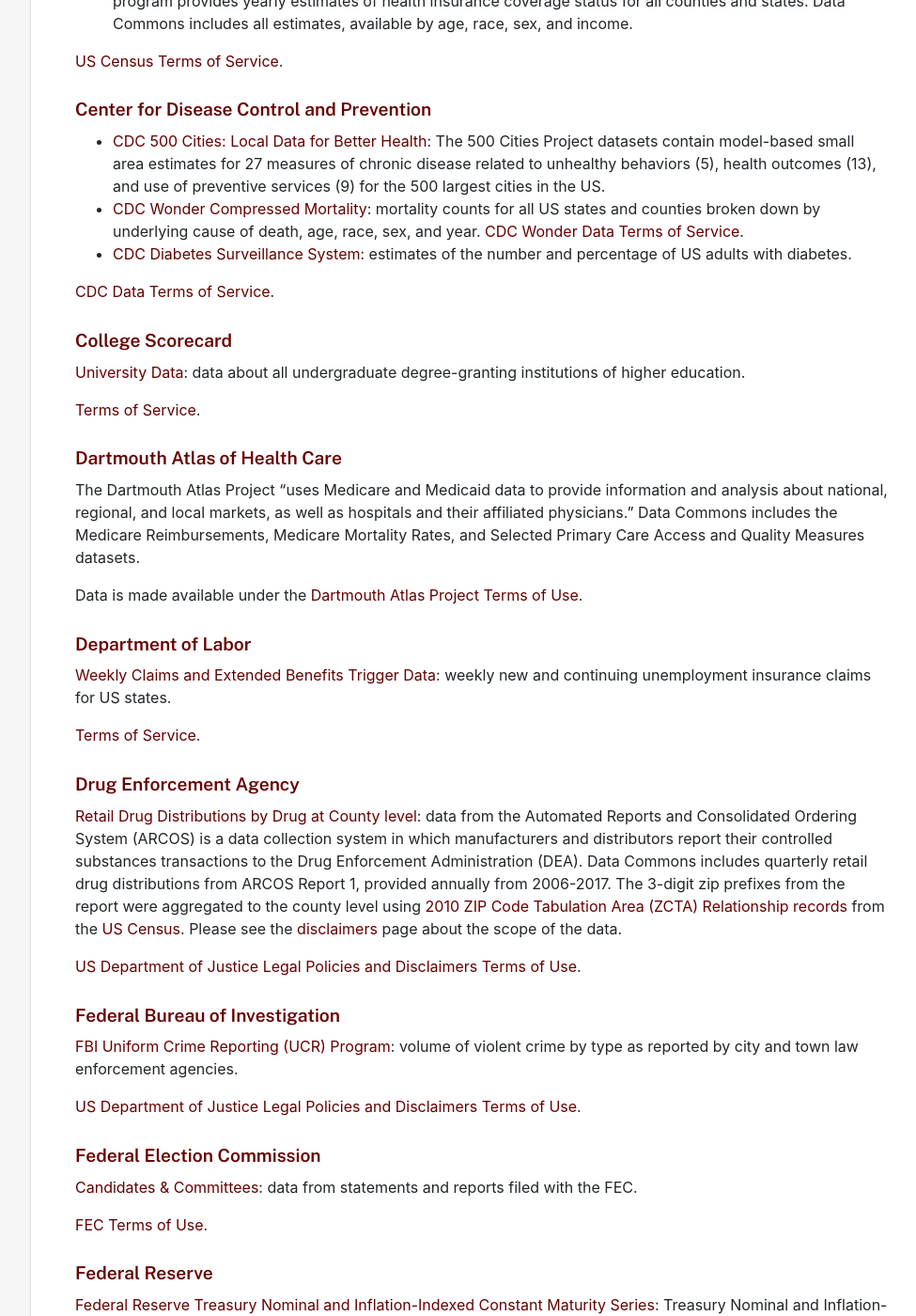
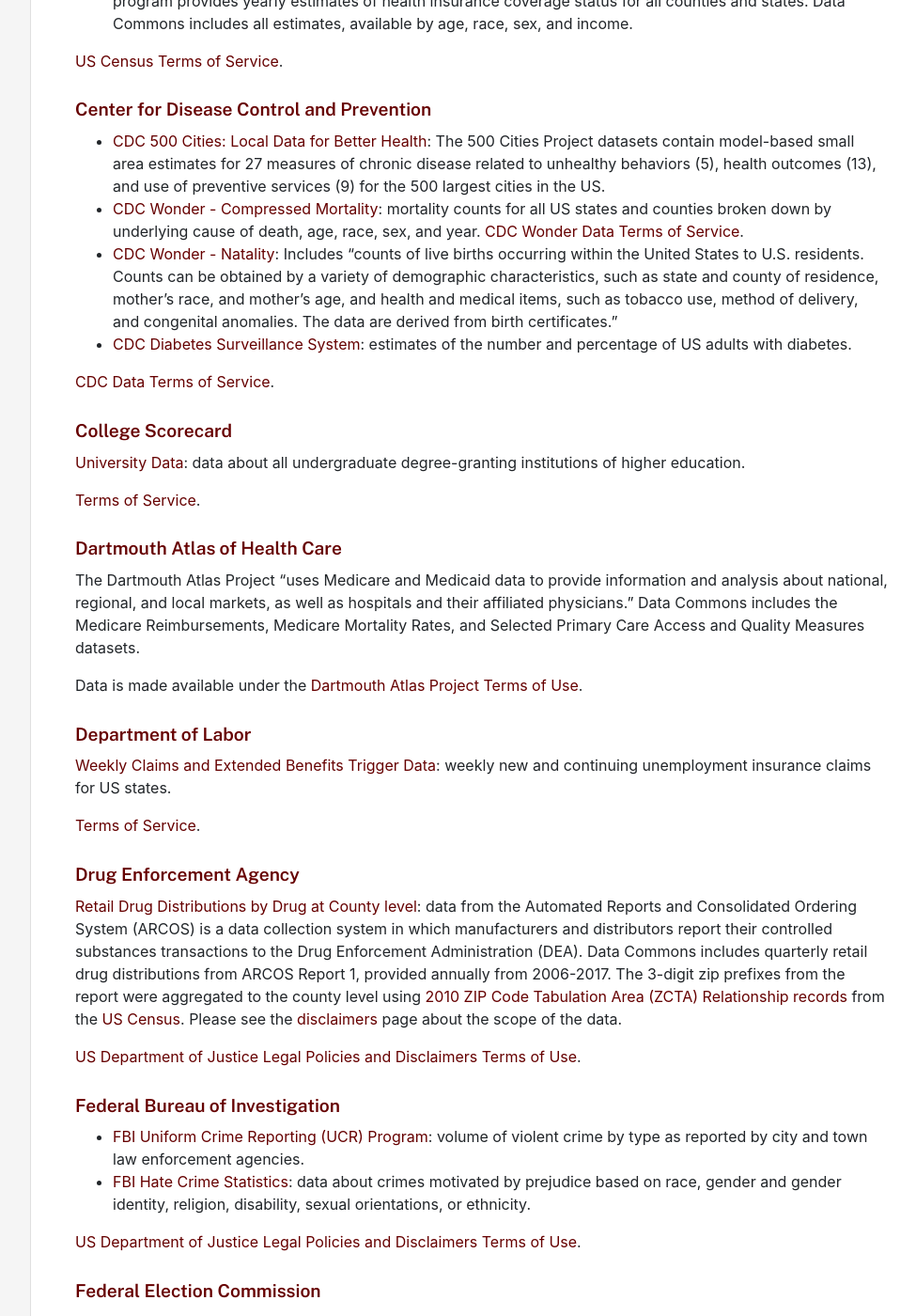
Before and after one commit to datacommonsorg/docsite, a Jekyll site: the page built from datasets/united_states.md, in a window 1280 px wide and 1400 px high, scrolled down 1710 px. Shown: the whole window at 94% size, without its empty margins (287-1262 px from the left). Built offline with Jekyll 4.4.1, drawn with Linux system fonts in a browser that asks for light colours; comment, search, counter and statistics services are not loaded.

Commit message:
Temp updates to datasets (#205)
* Temp updates to datasets

* pr comments

```diff
--- a/datasets/united_states.md
+++ b/datasets/united_states.md
@@ -44,7 +44,8 @@
 
 #### [Center for Disease Control and Prevention](https://www.cdc.gov/)
 * [CDC 500 Cities: Local Data for Better Health](https://chronicdata.cdc.gov/500-Cities-Places/500-Cities-Local-Data-for-Better-Health-2019-relea/6vp6-wxuq): The 500 Cities Project datasets contain model-based small area estimates for 27 measures of chronic disease related to unhealthy behaviors (5), health outcomes (13), and use of preventive services (9) for the 500 largest cities in the US.
-* [CDC Wonder Compressed Mortality](https://wonder.cdc.gov/cmf-icd10.html): mortality counts for all US states and counties broken down by underlying cause of death, age, race, sex, and year. [CDC Wonder Data Terms of Service](https://wonder.cdc.gov/datause.html).
+* [CDC Wonder - Compressed Mortality](https://wonder.cdc.gov/cmf-icd10.html): mortality counts for all US states and counties broken down by underlying cause of death, age, race, sex, and year. [CDC Wonder Data Terms of Service](https://wonder.cdc.gov/datause.html).
+* [CDC Wonder - Natality](https://wonder.cdc.gov/natality.html): Includes "counts of live births occurring within the United States to U.S. residents. Counts can be obtained by a variety of demographic characteristics, such as state and county of residence, mother's race, and mother's age, and health and medical items, such as tobacco use, method of delivery, and congenital anomalies. The data are derived from birth certificates."
 * [CDC Diabetes Surveillance System](https://gis.cdc.gov/grasp/diabetes/DiabetesAtlas.html): estimates of the number and percentage of US adults with diabetes.
 
 [CDC Data Terms of Service](https://www.cdc.gov/other/agencymaterials.html).
@@ -70,7 +71,8 @@
 [US Department of Justice Legal Policies and Disclaimers Terms of Use](https://www.justice.gov/legalpolicies).
 
 #### [Federal Bureau of Investigation](https://www.fbi.gov/)
-[FBI Uniform Crime Reporting (UCR) Program](https://www.fbi.gov/services/cjis/ucr): volume of violent crime by type as reported by city and town law enforcement agencies.
+* [FBI Uniform Crime Reporting (UCR) Program](https://www.fbi.gov/services/cjis/ucr): volume of violent crime by type as reported by city and town law enforcement agencies.
+* [FBI Hate Crime Statistics](https://www.fbi.gov/services/cjis/ucr/hate-crime): data about crimes motivated by prejudice based on race, gender and gender identity, religion, disability, sexual orientations, or ethnicity.
 
 [US Department of Justice Legal Policies and Disclaimers Terms of Use](https://www.justice.gov/legalpolicies).
 
```
Also changed, not shown: datasets/sustainability.md (+6 -0 lines), datasets/upcoming.md (+0 -2 lines).
